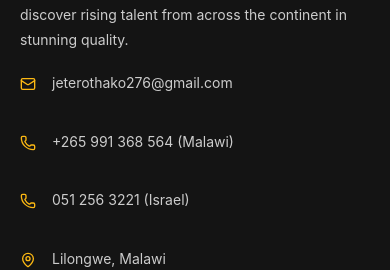
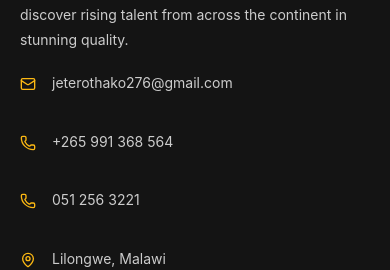
Before and after one commit to tuyishime812/dowa-got-talent, a React (Vite) app: page / in a window 390 px wide. Shown: the part 1521-1791 px from the top of the page. Built offline with nearby package versions, Linux system fonts and the light colour scheme; no server answers; the database is empty.

Commit message:
Remove country labels from phone numbers

```diff
--- a/src/components/Footer.jsx
+++ b/src/components/Footer.jsx
@@ -30,11 +30,11 @@ export default function Footer() {
               </div>
               <div className="contact-item">
                 <Phone size={16} />
-                <span onClick={() => window.location.href = 'tel:+265991368564'} style={{cursor: 'pointer'}}>+265 991 368 564 (Malawi)</span>
+                <span onClick={() => window.location.href = 'tel:+265991368564'} style={{cursor: 'pointer'}}>+265 991 368 564</span>
               </div>
               <div className="contact-item">
                 <Phone size={16} />
-                <span onClick={() => window.location.href = 'tel:+972512563221'} style={{cursor: 'pointer'}}>051 256 3221 (Israel)</span>
+                <span onClick={() => window.location.href = 'tel:+972512563221'} style={{cursor: 'pointer'}}>051 256 3221</span>
               </div>
               <div className="contact-item">
                 <MapPin size={16} />
```
